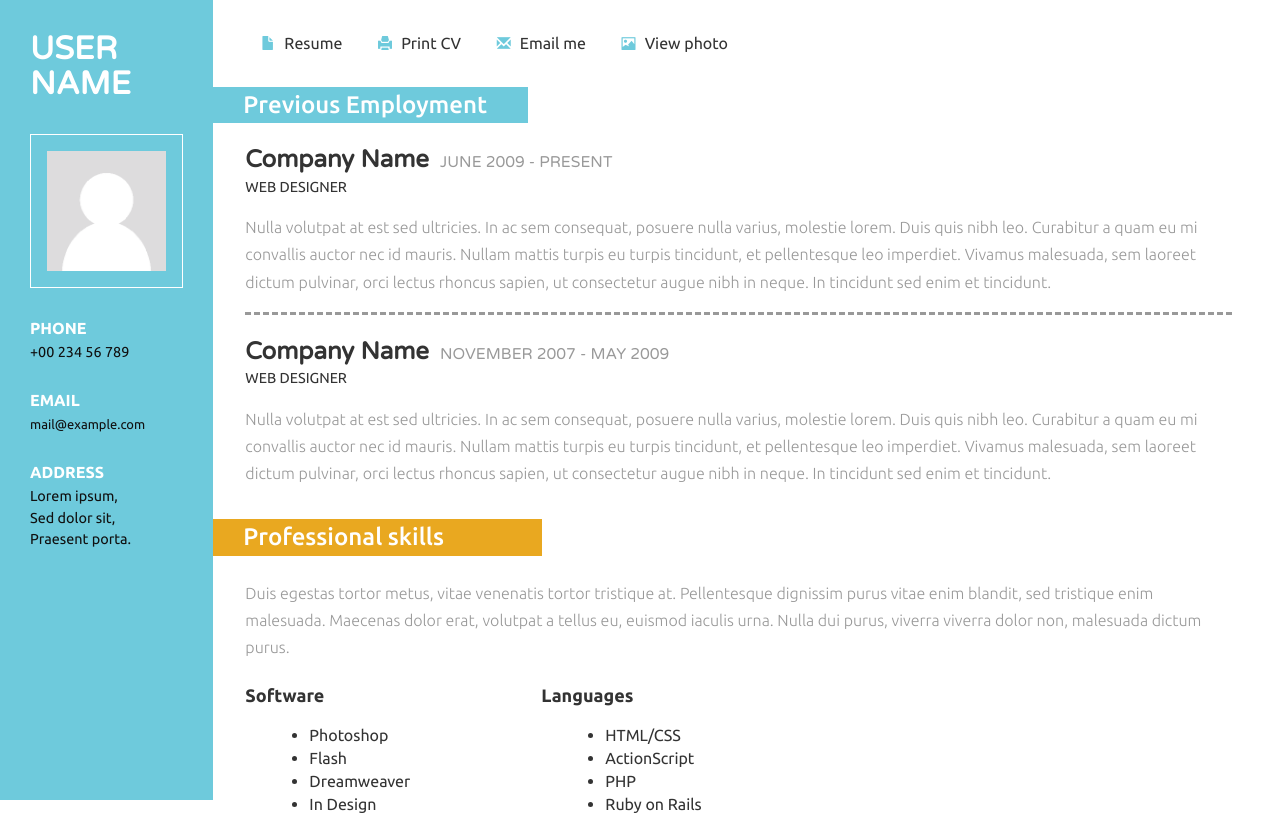
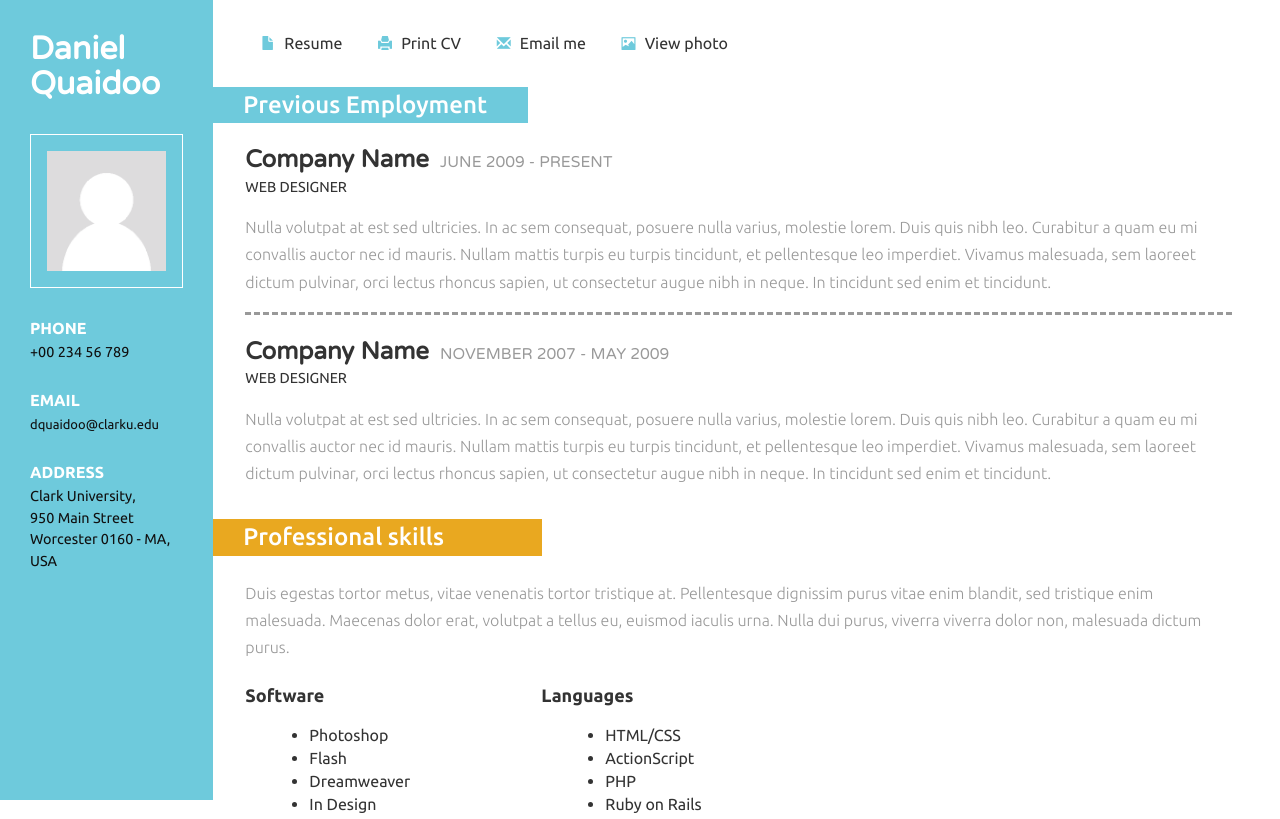
Before and after one commit to DaCardinal/dacardinal.github.io, a plain HTML site: page resume/index.html in a window 1280 px wide. Shown: the top 819 px of the page. Drawn offline with Linux system fonts and the light colour scheme; files whose address does not match are found by name.

Commit message:
Initial commit

```diff
--- a/resume/index.html
+++ b/resume/index.html
@@ -7,7 +7,7 @@ License URL: http://creativecommons.org/licenses/by/3.0/
 <!DOCTYPE HTML>
 <html>
 <head>
-<title>Curriculum Vitae a Personal Category Flat Bootstrap Responsive Website Template | Home :: w3layouts</title>
+<title>Resume | Daniel Quaidoo</title>
 <link href="css/bootstrap.css" rel='stylesheet' type='text/css' />
 <!-- jQuery (necessary JavaScript plugins) -->
 <script src="js/jquery.min.js"></script>
@@ -29,19 +29,19 @@ Smartphone Compatible web template, free webdesigns for Nokia, Samsung, LG, Sony
 <!-- header -->
 <div class="col-sm-3 col-md-2 sidebar">
 		 <div class="sidebar_top">
-			 <h1>USER NAME</h1>
+			 <h1>Daniel Quaidoo</h1>
 			 <img src="images/avt.png" alt=""/>
 		 </div>
 		<div class="details">
 			 <h3>PHONE</h3>
 			 <p>+00 234 56 789</p>
 			 <h3>EMAIL</h3>
-			<p><a href="mailto:info@example.com">mail@example.com</a></p>
+			<p><a href="mailto:dquaidoo@clarku.edu">dquaidoo@clarku.edu</a></p>
 			 <address>
 			 <h3>ADDRESS</h3>
-			 <span>Lorem ipsum,</span>
-			 <span>Sed dolor sit,</span>
-			 <span>Praesent porta.</span>
+			 <span>Clark University,</span>
+			 <span>950 Main Street</span>
+			 <span>Worcester 0160 - MA, USA</span>
 			 </address>
 
 		</div>
```
